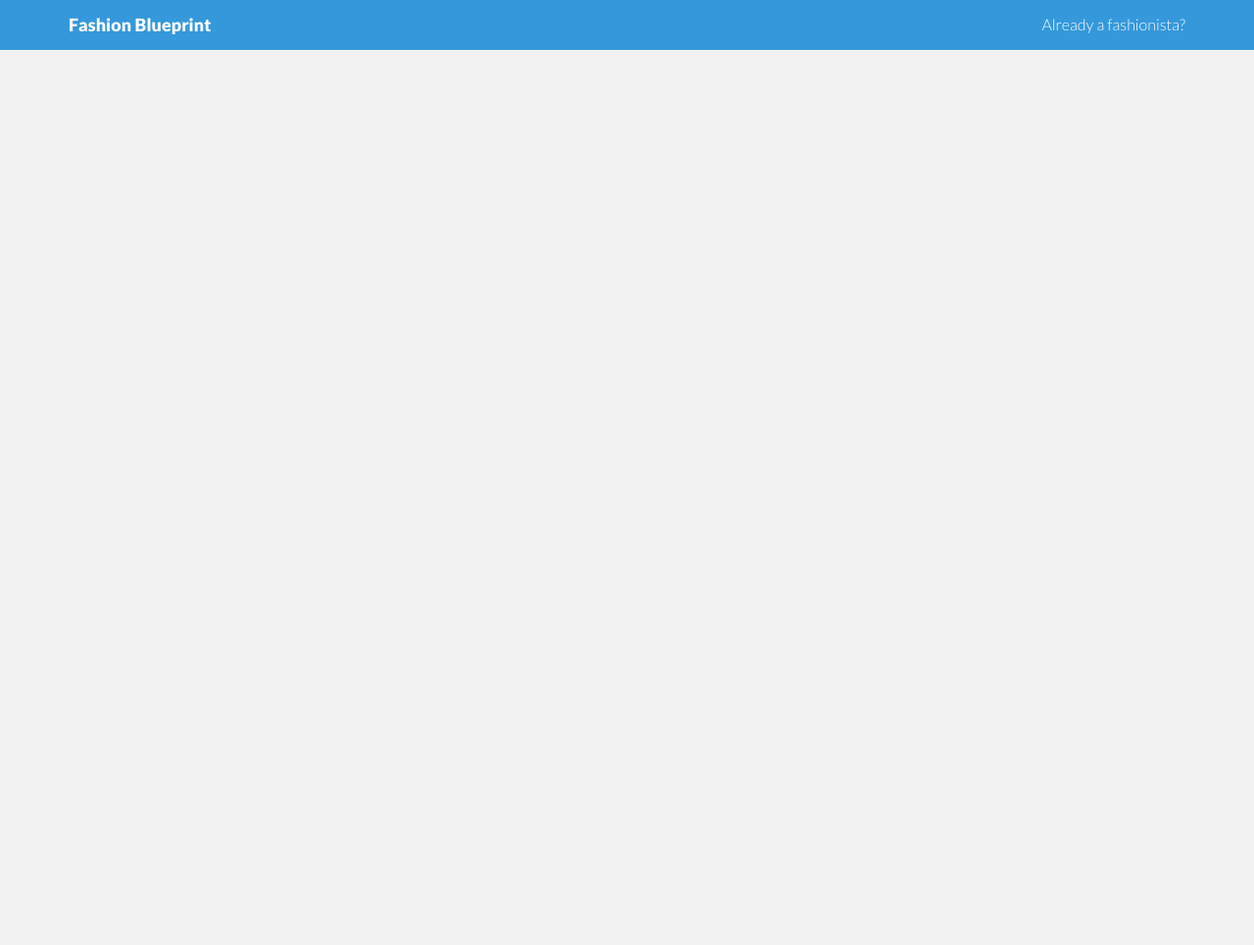
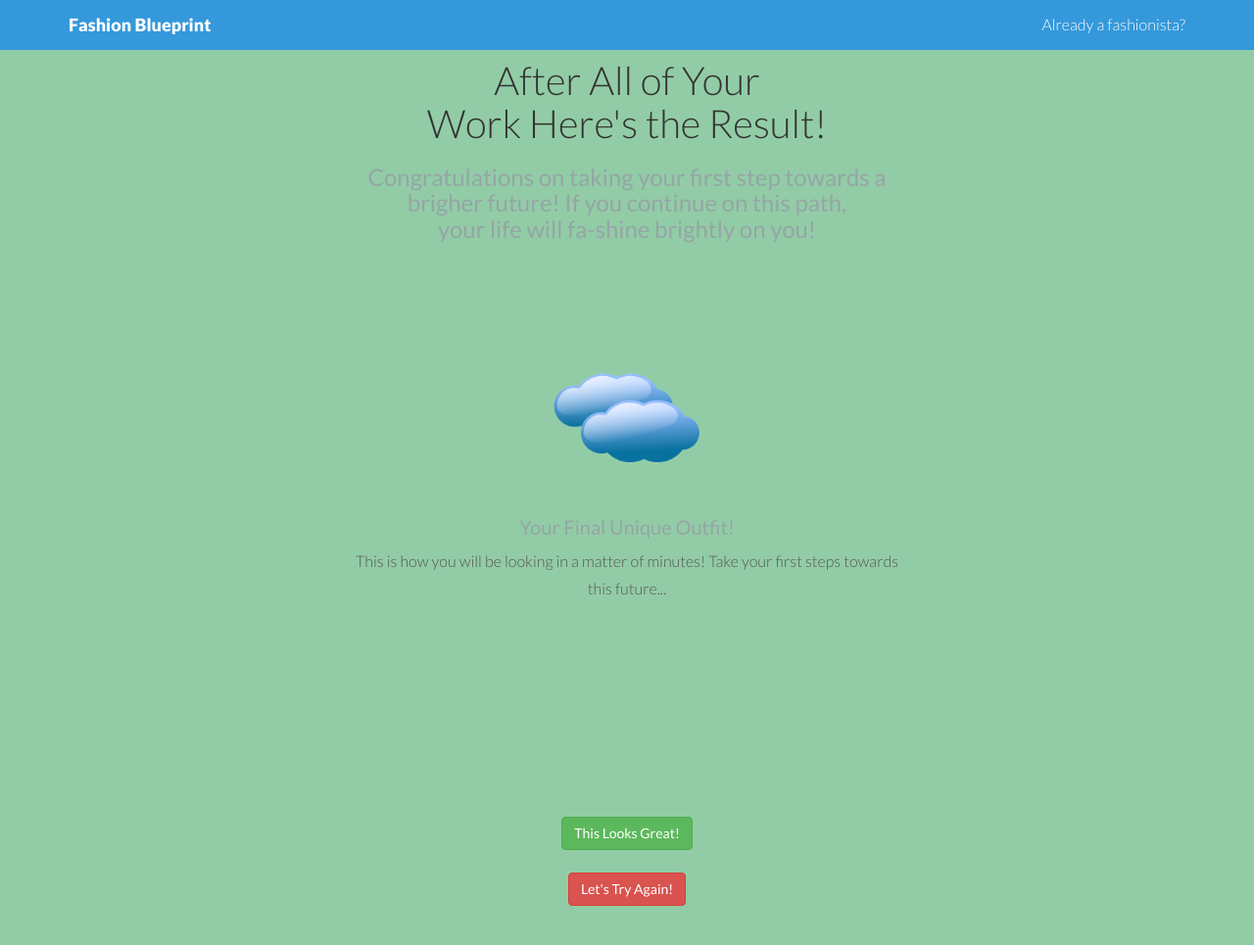
Before and after one commit to HTHSBlueprint/FashionBlueprint, a CodeIgniter app: page /form_handler in a window 1280 px wide. Shown: the whole page at 98% size. Before the commit the page ends 51 px from the top, so only its background shows below. Run offline with CodeIgniter, Linux system fonts and the light colour scheme; data that the repository does not hold is empty; some libraries are stand-ins or nearby versions.

Commit message:
[new] Added new page to the app, which now contains slight graphical interface. Also added a relevant css file for its formatting.

```diff
--- a/application/views/result.php
+++ b/application/views/result.php
@@ -15,7 +15,7 @@
     <link href="/css/bootstrap.css" rel="stylesheet">
 
     <!-- Custom styles for this template -->
-    <link href="/css/main.css" rel="stylesheet">
+    <link href="/css/main2.css" rel="stylesheet">
 
     <!-- Fonts from Google Fonts -->
     <link href='http://fonts.googleapis.com/css?family=Lato:300,400,900' rel='stylesheet' type='text/css'>
@@ -47,8 +47,36 @@
     </div>
 </div>
 
+<div class="container">
+    <div class="row mt centered">
+        <div class="col-lg-6 col-lg-offset-3">
+            <h1>After All of Your<br/>Work Here's the Result!</h1>
+            <h3>Congratulations on taking your first step towards a brigher future! If you continue on this path, <br/>
+            your life will fa-shine brightly on you!</h3>
+        </div>
+    </div><!-- /row -->
+</div>
 
+<div class="container">
+    <div class="row mt centered">
+        <div class="col-lg-6 col-lg-offset-3">
+            <img src="assets/img/clouds.png" width="180" alt="">
+            <h4>Your Final Unique Outfit!</h4>
+            <p>This is how you will be looking in a matter of minutes! Take your first steps towards this future...</p>
+        </div><!--/col-lg-4 -->
+    </div>
+</div>
 
+<br/><br/><br/><br/><br/>
+<div class="container">
+    <div class="row mt centered">
+        <div class="col-lg-4 col-lg-offset-4">
+            <button type="button" class="btn btn-success">This Looks Great!</button><br/>
+            <br/>
+            <button type="button" class="btn btn-danger">Let's Try Again!</button>
+        </div>
+    </div>
+</div>
 <!-- Bootstrap core JavaScript
 ================================================== -->
 <!-- Placed at the end of the document so the pages load faster -->
--- /dev/null
+++ b/css/main2.css
@@ -0,0 +1,197 @@
+/*
+ * Author: Carlos Alvarez
+ * URL: http://alvarez.is
+ *
+ * Project Name: FLATTY - Free Bootstrap 3 Theme
+ * Version: 1.0
+ * URL: http://blacktie.co
+ */
+
+body {
+    background-color: #92CCA6;
+    font-family: 'Lato', sans-serif;
+    font-weight: 300;
+    font-size: 16px;
+    color: #555;
+
+    -webkit-font-smoothing: antialiased;
+    -webkit-overflow-scrolling: touch;
+}
+
+/* Titles */
+h1, h2, h3, h4, h5, h6 {
+    font-family: 'Lato', sans-serif;
+    font-weight: 300;
+    color: #333;
+}
+
+h1 {
+    font-size: 40px;
+}
+
+h3 {
+    color: #95a5a6;
+    font-weight: 400;
+}
+
+h4 {
+    color: #95a5a6;
+    font-weight: 400;
+    font-size: 20px;
+}
+
+/* Paragraph & Typographic */
+p {
+    line-height: 28px;
+    margin-bottom: 25px;
+    font-size: 16px;
+}
+
+.centered {
+    text-align: center;
+}
+
+/* Links */
+a {
+    color: #3498db;
+    word-wrap: break-word;
+
+    -webkit-transition: color 0.1s ease-in, background 0.1s ease-in;
+    -moz-transition: color 0.1s ease-in, background 0.1s ease-in;
+    -ms-transition: color 0.1s ease-in, background 0.1s ease-in;
+    -o-transition: color 0.1s ease-in, background 0.1s ease-in;
+    transition: color 0.1s ease-in, background 0.1s ease-in;
+}
+
+a:hover,
+a:focus {
+    color: #7b7b7b;
+    text-decoration: none;
+    outline: 0;
+}
+
+a:before,
+a:after {
+    -webkit-transition: color 0.1s ease-in, background 0.1s ease-in;
+    -moz-transition: color 0.1s ease-in, background 0.1s ease-in;
+    -ms-transition: color 0.1s ease-in, background 0.1s ease-in;
+    -o-transition: color 0.1s ease-in, background 0.1s ease-in;
+    transition: color 0.1s ease-in, background 0.1s ease-in;
+}
+
+hr {
+    display: block;
+    height: 1px;
+    border: 0;
+    border-top: 1px solid #ccc;
+    margin: 1em 0;
+    padding: 0;
+}
+
+.navbar-default {
+    background-color: #3498db;
+    border-color: transparent;
+}
+
+.navbar-default .navbar-brand {
+    color: white;
+}
+
+.navbar-default .navbar-nav > li > a {
+    color: white;
+}
+
+/* Helpers */
+
+.mt {
+    margin-top: 40px;
+    margin-bottom: 40px;
+}
+
+.form-control {
+    height: 42px;
+    font-size: 18px;
+    width: 280px;
+}
+
+.search-bar {
+    padding: 10px 15px;
+    margin-top: 8px;
+    margin-right: -15px;
+    margin-bottom: 8px;
+    margin-left: -15px;
+    border-top: 1px solid transparent;
+    border-bottom: 1px solid transparent;
+    -webkit-box-shadow: inset 0 1px 0 rgba(255, 255, 255, .1), 0 1px 0 rgba(255, 255, 255, .1);
+    box-shadow: inset 0 1px 0 rgba(255, 255, 255, .1), 0 1px 0 rgba(255, 255, 255, .1);
+
+}
+
+i {
+    margin: 8px;
+    color: #3498db;
+}
+
+
+/* HeaderWrap */
+#headerwrap {
+    /* background: url(../img/bg01.jpg) no-repeat center top; */
+    background-color: #3498db;
+    margin-top: -20px;
+    padding-top:100px;
+    background-attachment: relative;
+    background-position: center center;
+    min-height: 650px;
+    width: 100%;
+
+    -webkit-background-size: 100%;
+    -moz-background-size: 100%;
+    -o-background-size: 100%;
+    background-size: 100%;
+
+    -webkit-background-size: cover;
+    -moz-background-size: cover;
+    -o-background-size: cover;
+    background-size: cover;
+}
+
+#headerwrap h1 {
+    margin-top: 0px;
+    margin-bottom: 15px;
+    color: white;
+    font-size: 45px;
+    font-weight: 300;
+    letter-spacing: 1px;
+}
+
+.carousel-fade {
+.carousel-inner {
+.item {
+    opacity: 0;
+    -webkit-transition-property: opacity;
+    -moz-transition-property: opacity;
+    -o-transition-property: opacity;
+    transition-property: opacity;
+}
+
+.active {
+    opacity: 1;
+}
+
+.active.left,
+.active.right {
+    left: 0;
+    opacity: 0;
+    z-index: 1;
+}
+
+.next.left,
+.prev.right {
+    opacity: 1;
+}
+    }
+
+.carousel-control {
+    z-index: 2;
+}
+    }
```
